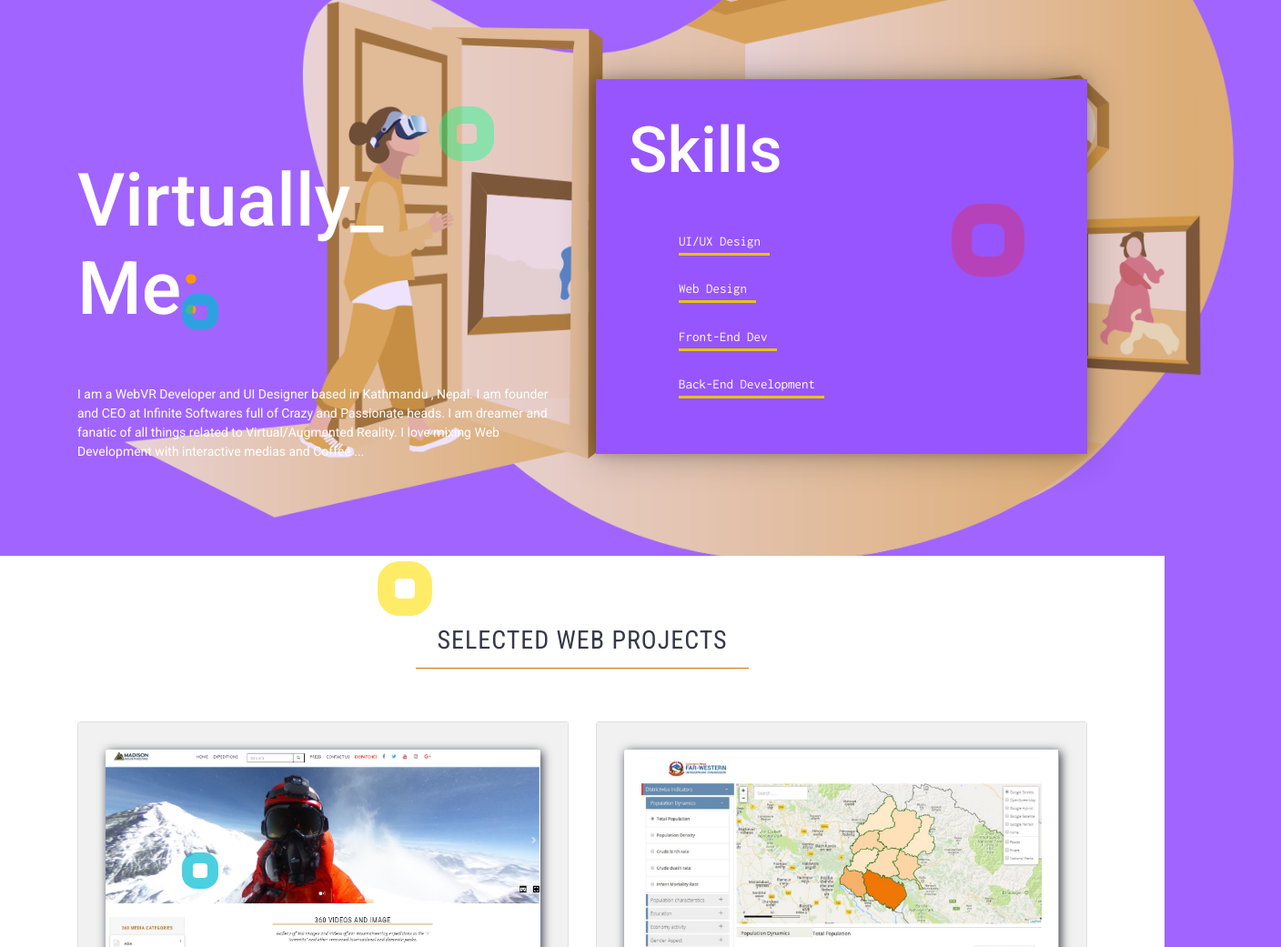
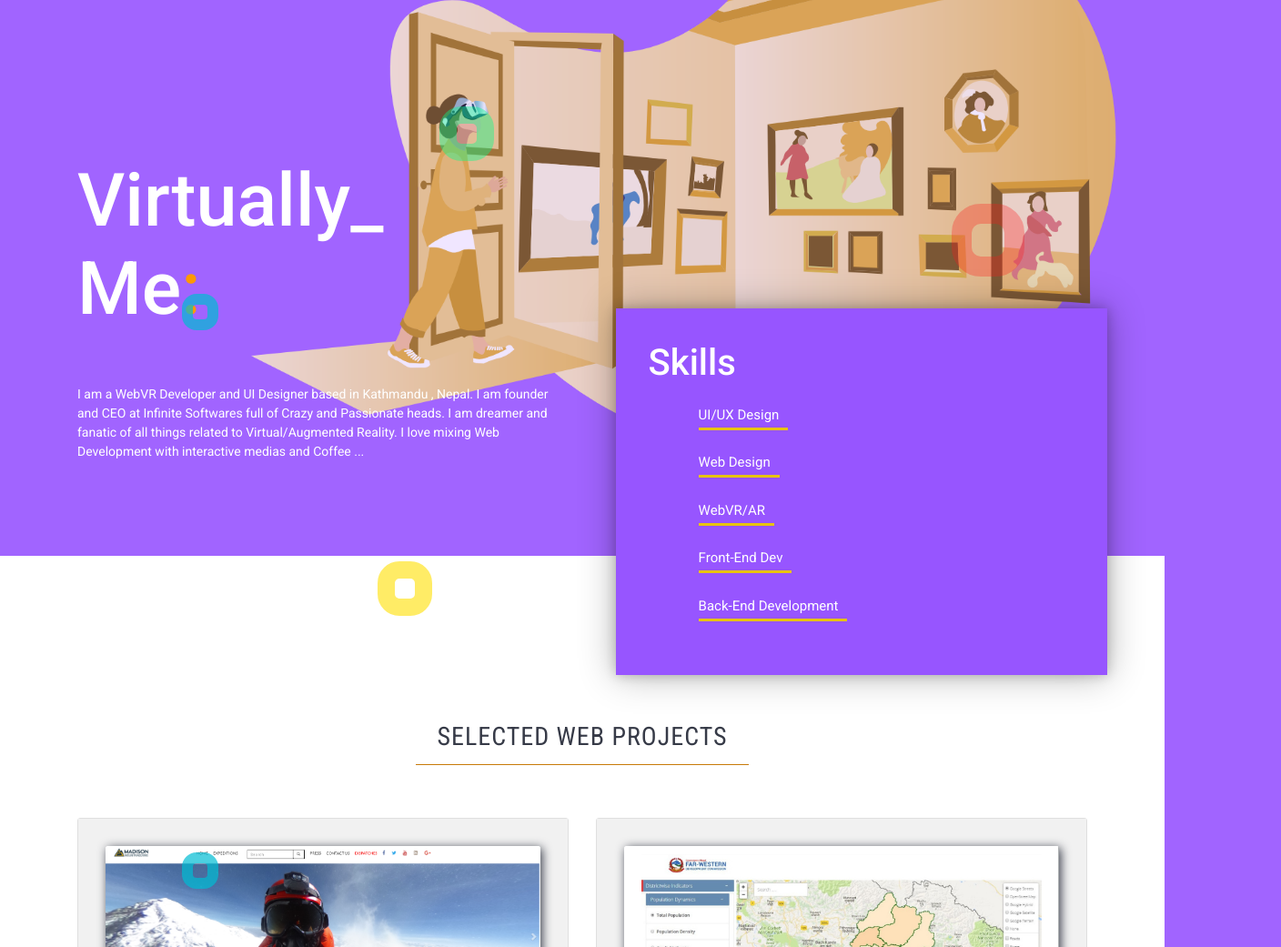
Before and after one commit to pravinpoudel/pravinstatic.github.io, a website: page index.html in a window 1280 px wide. Shown: the part 800-1841 px from the top of the page at 91% size, 1408 px wide, since content can reach past the window. Drawn offline with nearby package versions, Linux system fonts and the light colour scheme.

Commit message:
virtual section redesign

```diff
--- a/index.html
+++ b/index.html
@@ -170,12 +170,18 @@
                                 <li>
                                     <span>Web Design</span>
                                 </li>
+
+                                <li>
+                                    <span>WebVR/AR</span>
+                                </li>
+
                                 <li>
                                     <span>Front-End Dev</span>
                                 </li>
                                 <li>
                                     <span>Back-End Development</span>
                                 </li>
+
                             </ul>
                         </div>
                     </div>
--- a/style.css
+++ b/style.css
@@ -275,8 +275,8 @@ section {
 }
 
 .resume_wrapper h2 {
-  font-size: 70px;
-  padding-bottom: 25px;
+  font-size: 40px;
+  /* padding-bottom: 25px; */
 }
 
 .resume_wrapper ul {
@@ -291,7 +291,7 @@ section {
   border-bottom: 3px solid #e8c30e;
   font-size: 15px;
   padding: 0px 10px 5px 0px;
-  font-family: "Inconsolata", monospace;
+  /* font-family: "Inconsolata", monospace; */
 }
 
 .social_ul li a {
@@ -313,6 +313,10 @@ section {
   padding: 36px;
   min-width: 35%;
   box-shadow: 0 0 38px rgba(0, 0, 0, 0.3), 0 0 12px rgba(0, 0, 0, 0.22);
+  position: relative;
+  top: 58%;
+  left: 4%;
+  z-index:12;
 }
 
 .call_wrapper h1 {
@@ -383,13 +387,14 @@ section {
   text-align: center;
   text-transform: uppercase;
   border-bottom:1px solid #c77a09;
-  margin:43px 0 58px;
+  margin:149px 0 58px;
   padding: 13px 23px;
 }
 
 .virtual_div img{
-  width: 100%;
+  width: 78%;
   position: absolute;
-  opacity:0.82;
-  right: -10%;
+  opacity:0.84;
+  top: 85%;
+  left: 21%;
 }
```
